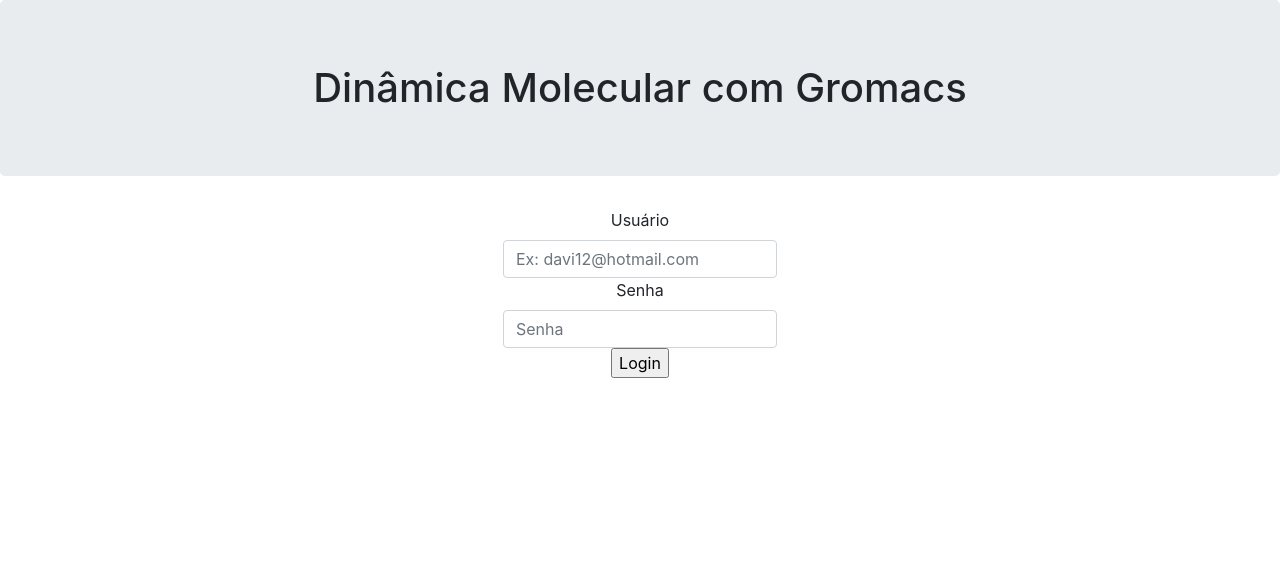
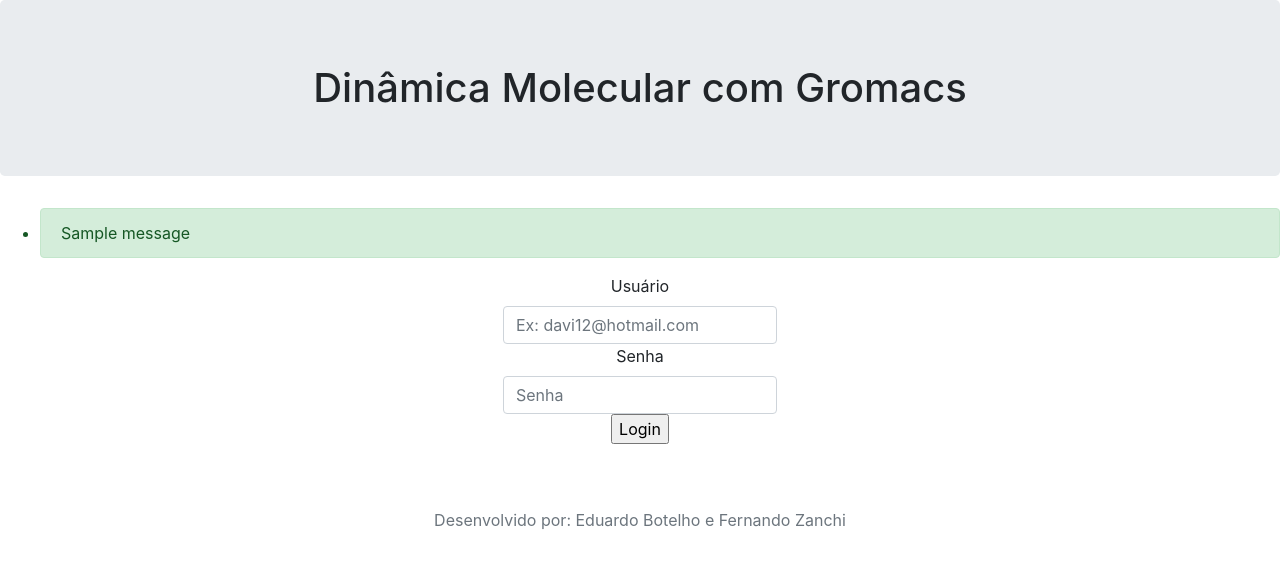
Before and after one commit to botelhoeduardo/visualdynamics, a Flask app: page /login in a window 1280 px wide. Shown: the part 52-620 px from the top of the page. Run offline with Flask 2, Linux system fonts and the light colour scheme; tables that the repository leaves empty hold one stand-in row (values such as "Sample post"); one stand-in notice (Sample message) is shown; some libraries are stand-ins or nearby versions.

Commit message:
flash e design ok

```diff
--- a/src/server.py
+++ b/src/server.py
@@ -24,16 +24,16 @@
         form_email = request.form.get('email')
         user_email = User.query.filter_by(email=form_email).first()
         if user_email is None or not user_email.check_password(request.form.get('password')):
-            flash('Email ou senha inválidos')
-            redirect(url_for('login'))
-        login_user(user_email)
-        return redirect(url_for('protected'))
+            flash('Email ou senha inválidos', 'danger')
+        else :
+            login_user(user_email)
+            return redirect(url_for('protected'))
     return render_template('login.html')
 
 @app.route('/protected')
 @login_required
 def protected():
-    flash('Olá {}, Login efetuado com sucesso!'.format(current_user.id))
+    flash('Olá {}, seja bem-vindo(a)'.format(current_user.username), 'success')
     return redirect(url_for('index'))
 
 @app.route('/', methods=['GET', 'POST'])
@@ -277,7 +277,7 @@
 
 @login_manager.unauthorized_handler
 def unauthorized_handler():
-    flash('Por favor, faça Login')
+    flash('Por favor, faça Login', 'warning')
     return redirect(url_for('login'))
 
 @app.route('/logout')
@@ -305,5 +305,5 @@
         return '<User %r' % self.username
 
 if __name__ == '__main__':
-    #app.run(host='0.0.0.0')
-    app.run(debug=True)
+    app.run(host='0.0.0.0')
+    #app.run(debug=True)
--- a/src/templates/base.html
+++ b/src/templates/base.html
@@ -19,9 +19,20 @@
     </nav>
     <h1 class="jumbotron text-center">Dinâmica Molecular com Gromacs</h1>
 
+    {% with messages = get_flashed_messages(with_categories=true) %}
+    {% if messages %}
+        <ul class=flashes>
+            {% for category, message in messages %}
+            <li class="alert alert-{{category}}" role="alert">{{ message }}</li>
+            {% endfor %}
+        </ul>
+    {% endif %}
+{% endwith %}
+
     {% block content %}
     {% endblock %}
 
+<div class="text-muted text-center py-3 mt-5">Desenvolvido por: Eduardo Botelho e Fernando Zanchi</div>
+
 </body>
-
 </html>
--- a/src/templates/login.html
+++ b/src/templates/login.html
@@ -1,14 +1,4 @@
 {% extends 'base.html' %}
-
-{% with messages = get_flashed_messages() %}
-    {% if messages %}
-        <ul class=flashes>
-            {% for message in messages %}
-            <li>{{ message }}</li>
-            {% endfor %}
-        </ul>
-    {% endif %}
-{% endwith %}
 
 {% block content %}
 <div class="container">
```
